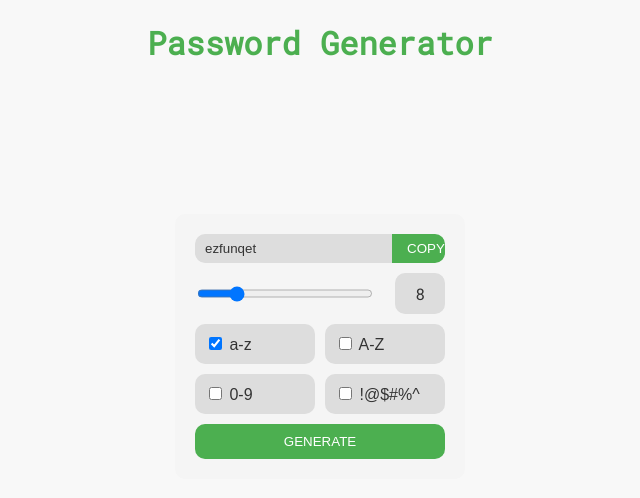
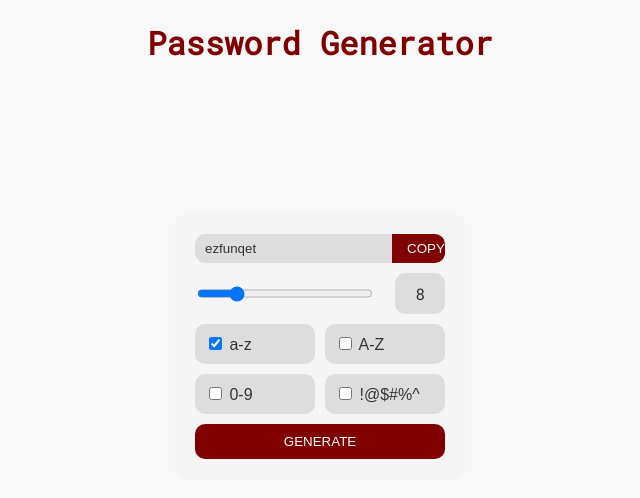
Before and after one commit to RoyceG-byte/Helpdesk-Helper, a plain HTML site: page Index.html in a window 1280 px wide. Shown: the whole page, without its empty margins (320-960 px from the left). Drawn offline with Linux system fonts and the light colour scheme.

Commit message:
Add files via upload

```diff
--- a/Style.css
+++ b/Style.css
@@ -1,5 +1,4 @@
-@import url(
-"https://fonts.googleapis.com/css2?family=Roboto+Mono&display=swap");
+@import url("https://fonts.googleapis.com/css2?family=Roboto+Mono&display=swap");
 
 body {
     background-color: #f8f8f8;
@@ -30,12 +29,16 @@ div.password input {
 }
 
 button {
-    background-color: #4caf50;
+    background-color: #800000; /* maroon */
     color: #fff;
     text-transform: uppercase;
     padding: 5px 15px;
     border: 0;
     border-radius: 10px;
+}
+
+button:hover {
+    background-color: #660000; /* darker maroon on hover */
 }
 
 div.password button {
@@ -80,5 +83,5 @@ button.generate {
 
 h1 {
     text-align: center;
-    color: #4caf50;
+    color: #800000; /* maroon title */
 }
```
